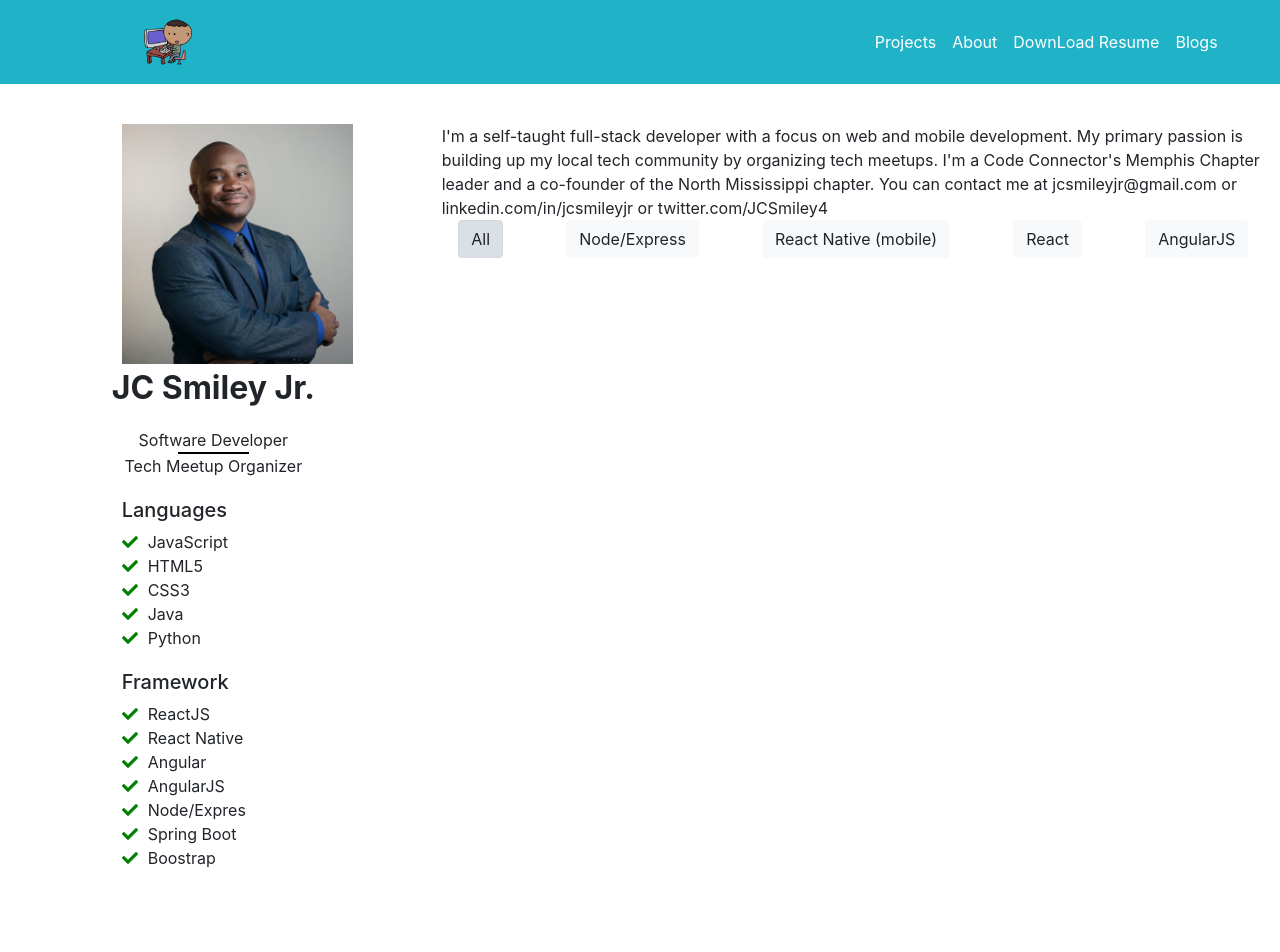
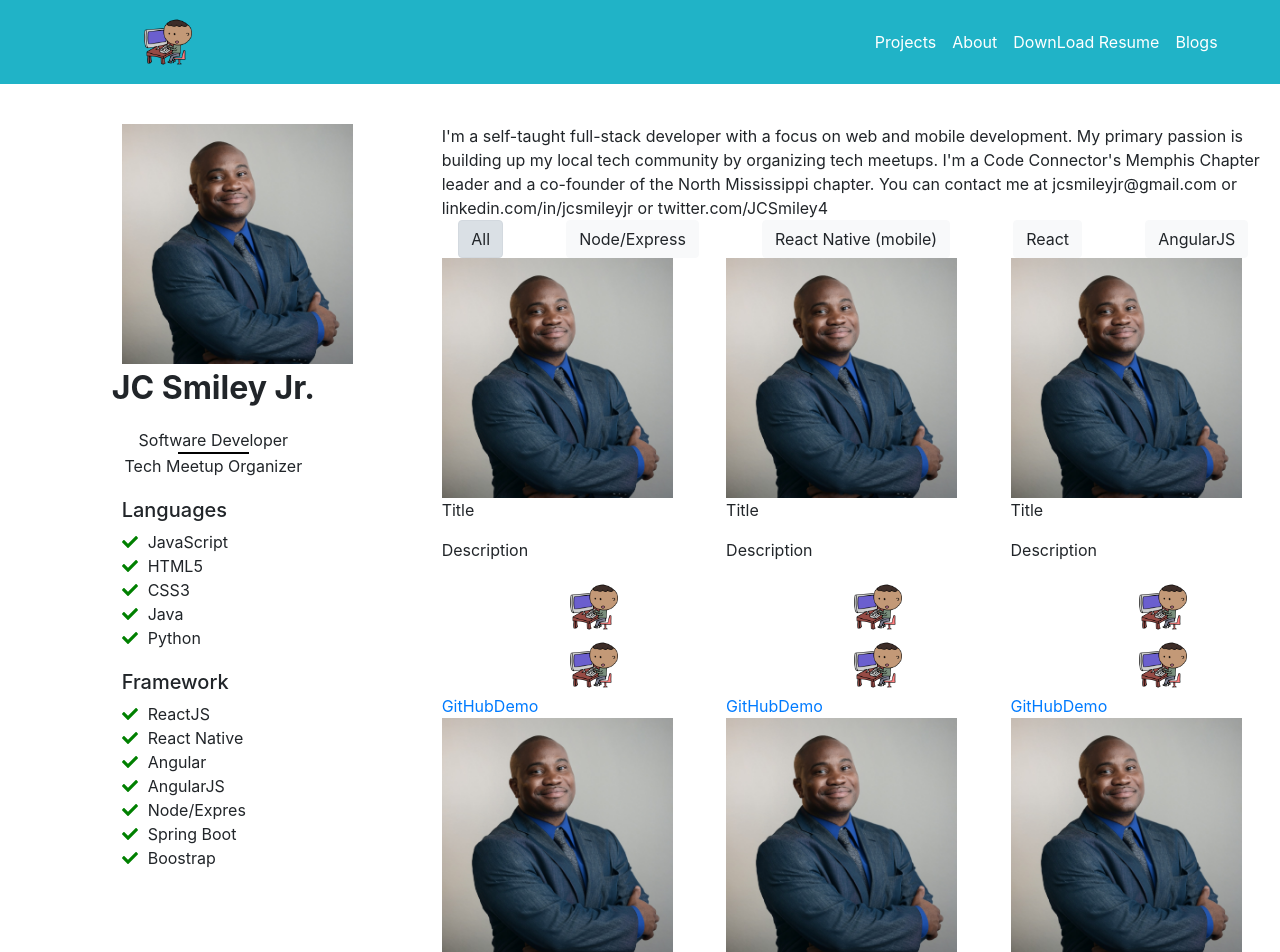
Before and after one commit to jcsmileyjr/Portfolio-v3, a React (Create React App) app in the folder portfolio/: page / in a window 1280 px wide. Shown: the top 952 px of the page. Before the commit the page ends 870 px from the top, so only its background shows below. Built offline with nearby package versions, Linux system fonts and the light colour scheme.

Commit message:
Initial placement of components for projects

```diff
--- a/portfolio/src/components/project-section/ProjectSection.js
+++ b/portfolio/src/components/project-section/ProjectSection.js
@@ -2,6 +2,26 @@ import React from 'react';
 import {Container, Row, Col, Image, Button} from 'react-bootstrap';
 
 import './projectSection.scss';
+import HeadShot from '../../assets/personal/meetup-head-shot-small.jpg';
+import coderBoy from '../../assets/personal/africanmanpc.png';
+
+const Project = (props) => {
+	return(
+		<Col>
+			<Image src={HeadShot} className="image-style" />
+			<p>Title</p>
+			<p>Description</p>
+			<div>
+				<Image src={coderBoy} fluid className="logo"/>
+				<Image src={coderBoy} fluid className="logo"/>
+			</div>
+			<div>
+				<a href="">GitHub</a>
+				<a href="">Demo</a>
+			</div>
+		</Col>
+	);
+}
 
 const ProjectSection = () => {
 	return(
@@ -18,6 +38,16 @@ const ProjectSection = () => {
 				<Button variant="light">React</Button>
 				<Button variant="light">AngularJS</Button>
 			</Row>
+			<Row>
+				<Project />
+				<Project />
+				<Project />
+			</Row>
+			<Row>
+				<Project />
+				<Project />
+				<Project />
+			</Row>
 		</Container>
 	);
 }
```
